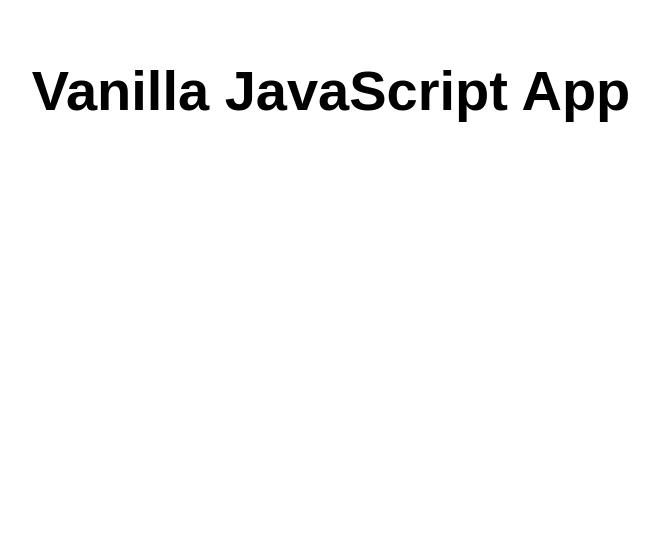
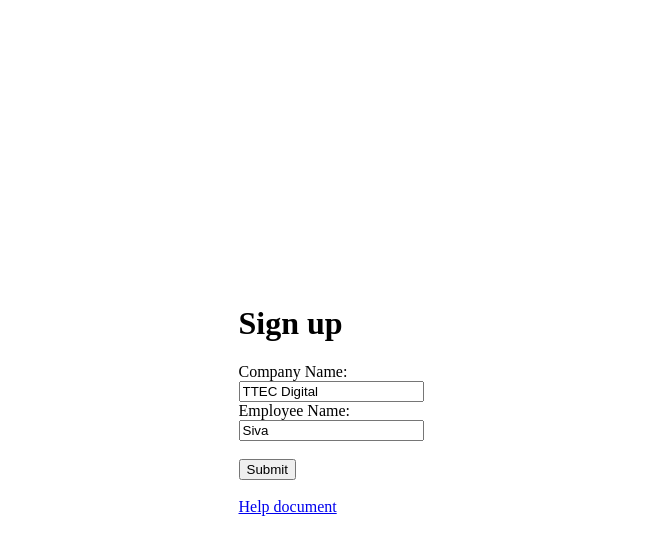
Before and after one commit to SivaChinchalapu/SampleWebsite, a website: page src/index.html in a window 1280 px wide. Shown: the whole page, without its empty margins (309-968 px from the left). Drawn offline with Linux system fonts and the light colour scheme.

Commit message:
Removed previous vanilla code and added the code for sign up form

```diff
--- a/src/index.html
+++ b/src/index.html
@@ -3,15 +3,27 @@
 
 <head>
   <meta charset="UTF-8">
+  <meta name="description" content="Sample website">
+  <meta name="keywords" content="TTEC, Sample Website">
   <meta name="viewport" content="width=device-width, initial-scale=1.0">
+  <meta http-equiv="content-security-policy" content="default-src 'self'; style-src 'self' 'unsafe-inline';">
   <link rel="stylesheet" href="styles.css">
-  <title>Vanilla JavaScript App</title>
+  <title>Sample website</title>
 </head>
 
 <body>
-  <main>
-    <h1>Vanilla JavaScript App</h1>
-  </main>
+  <div>
+    <form>
+      <h1>Sign up</h1>
+      <label>Company Name:</label><br>
+      <input type="text" id="cName" value="TTEC Digital"><br>
+      <label>Employee Name:</label><br>
+      <input type="text" id="eName" value="Siva"><br><br>
+      <input type="submit" value="Submit"><br><br>
+      <a href="./documents/HelpDocument.pdf"
+        rel="noopener noreferrer" target="_blank">Help document</a>
+    </form>
+  </div>
 </body>
 
 </html>
--- a/src/styles.css
+++ b/src/styles.css
@@ -1,21 +1,18 @@
-* {
-  font-family: Arial, Helvetica, sans-serif;
+html,
+body {
+  width: 100%;
+  height: 100%;
+  margin: 0;
+  padding: 0;
+  display: table;
 }
 
-html, body {
-  margin: 0;
-  border: 0;
-  padding: 0;
-  background-color: #fff;
+body {
+  display: table-cell;
+  vertical-align: middle;
 }
 
-main {
+form {
+  display: table;
   margin: auto;
-  width: 50%;
-  padding: 20px;
 }
-
-main > h1 {
-  text-align: center;
-  font-size: 3.5em;
-}
```
Also changed, not shown: 1 other file.
